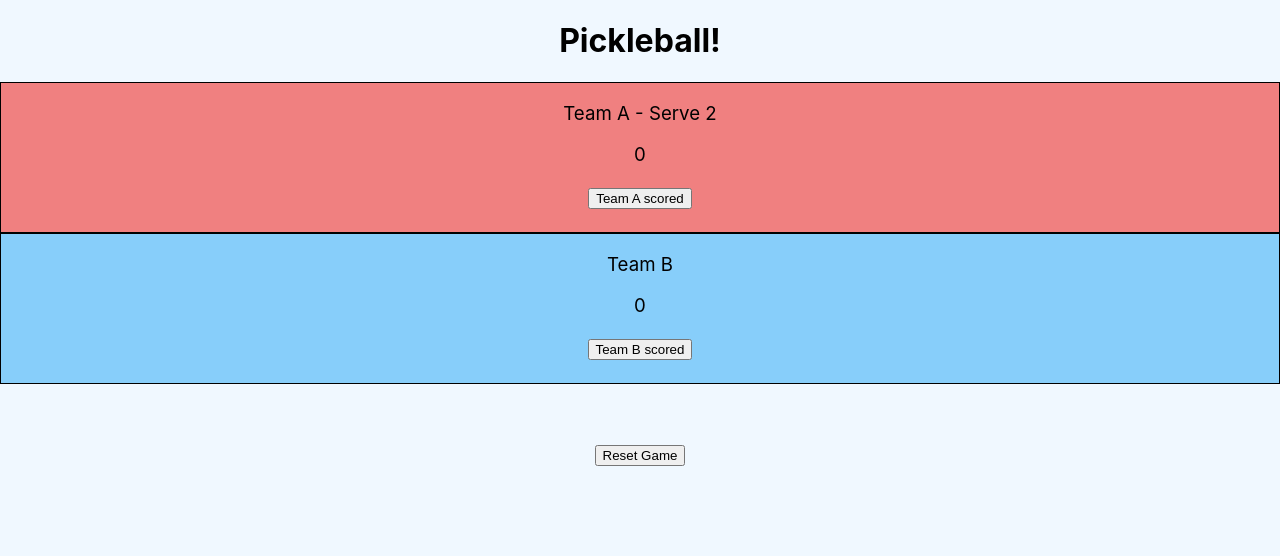
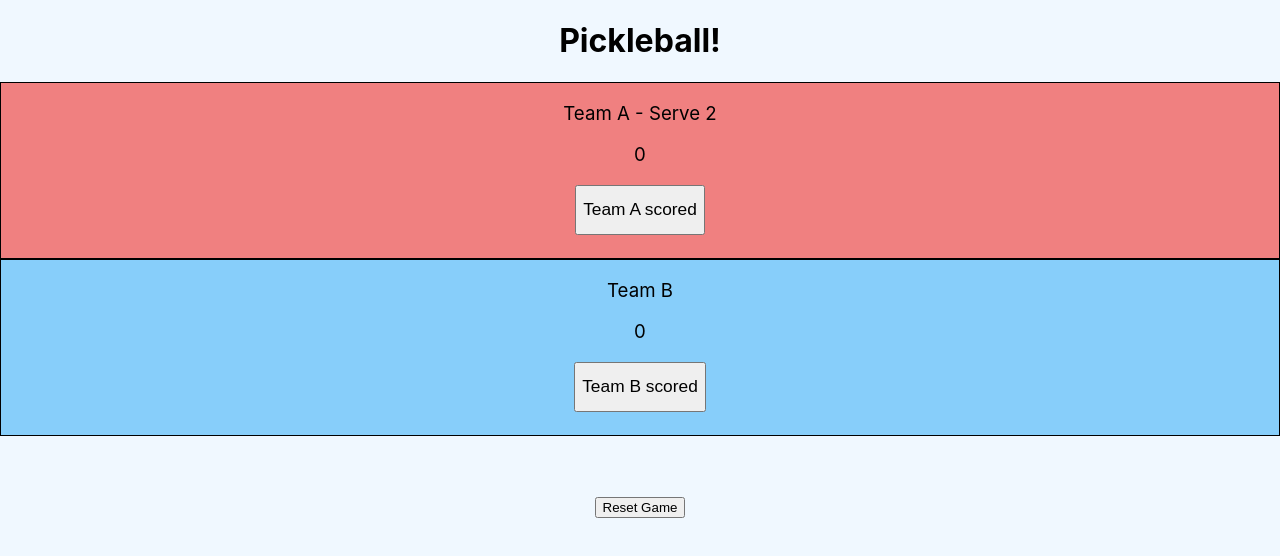
Before and after one commit to doey77/pickleball-scorer, a React (Create React App) app: page / in a window 1280 px wide. Shown: the top 556 px of the page. Built offline with nearby package versions, Linux system fonts and the light colour scheme.

Commit message:
score button additions

```diff
--- a/src/components/ScoreButton.tsx
+++ b/src/components/ScoreButton.tsx
@@ -1,9 +1,17 @@
+import { useState } from "react";
+import "./css/ScoreButton.css"
+
 type ScoreButtonProps = {
     score: (AScored:boolean)=>void,
     teamA: boolean,
 }
 
+const delay = (time: number) => new Promise(resolve => setTimeout(resolve, time));
+
+
 export default function ScoreButton(props: ScoreButtonProps) {
+
+    const [disabledBtn, setDisabledBtn] = useState(false);
 
     let teamName = '';
 
@@ -13,9 +21,15 @@ export default function ScoreButton(props: ScoreButtonProps) {
         teamName = 'Team B';
     }
 
+    const score = () => {
+        setDisabledBtn(true);
+        props.score(props.teamA);
+        delay(1000).then(() => setDisabledBtn(false));
+    }
+
     return (
         <>
-            <button onClick={() => props.score(props.teamA)}>{teamName} scored</button>
+            <button disabled={disabledBtn} className="score-btn" onClick={() => score()}>{teamName} scored</button>
         </>
     )
 }
--- /dev/null
+++ b/src/components/css/ScoreButton.css
@@ -0,0 +1,4 @@
+.score-btn {
+    font-size: 13pt;
+    height: 50px;
+}
```
